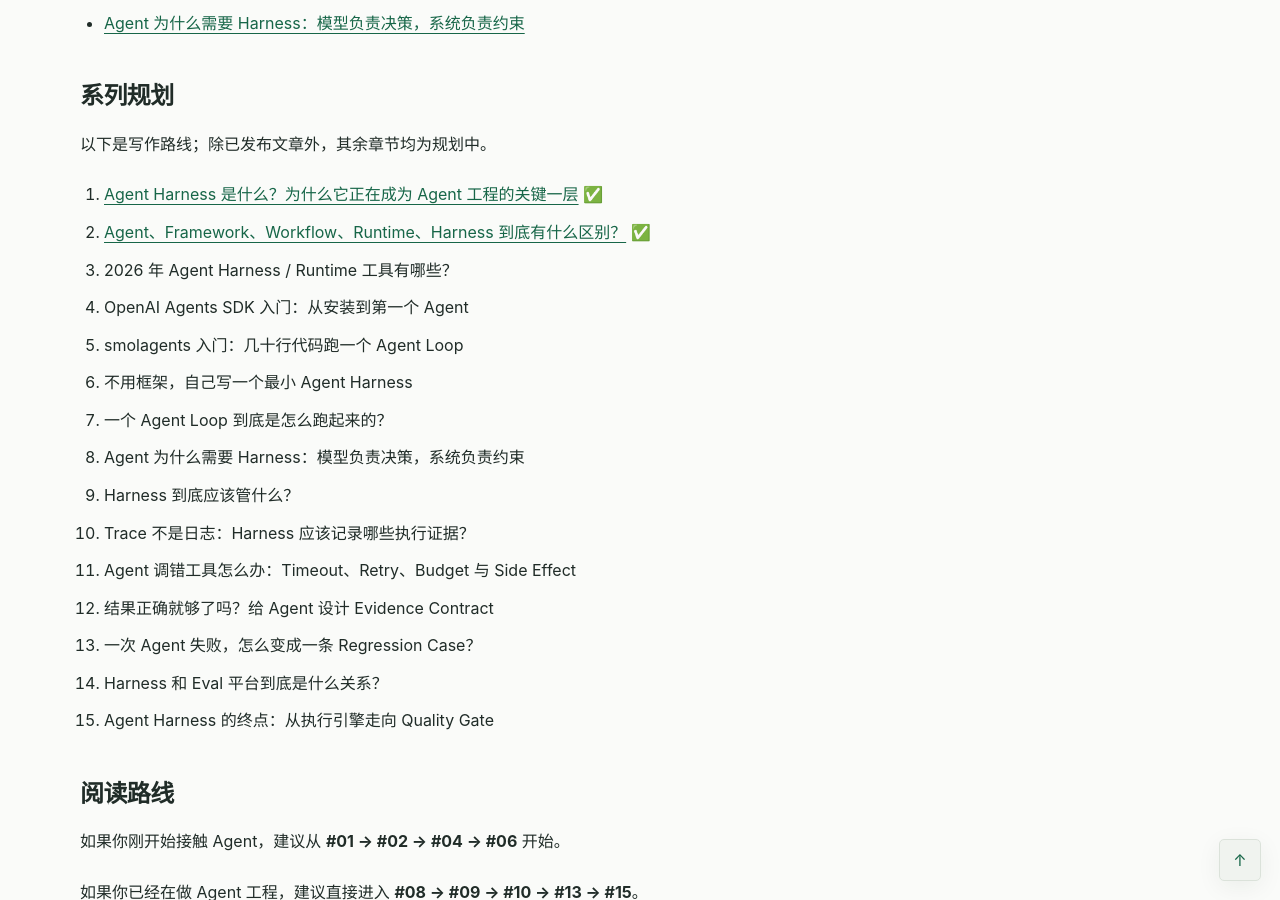
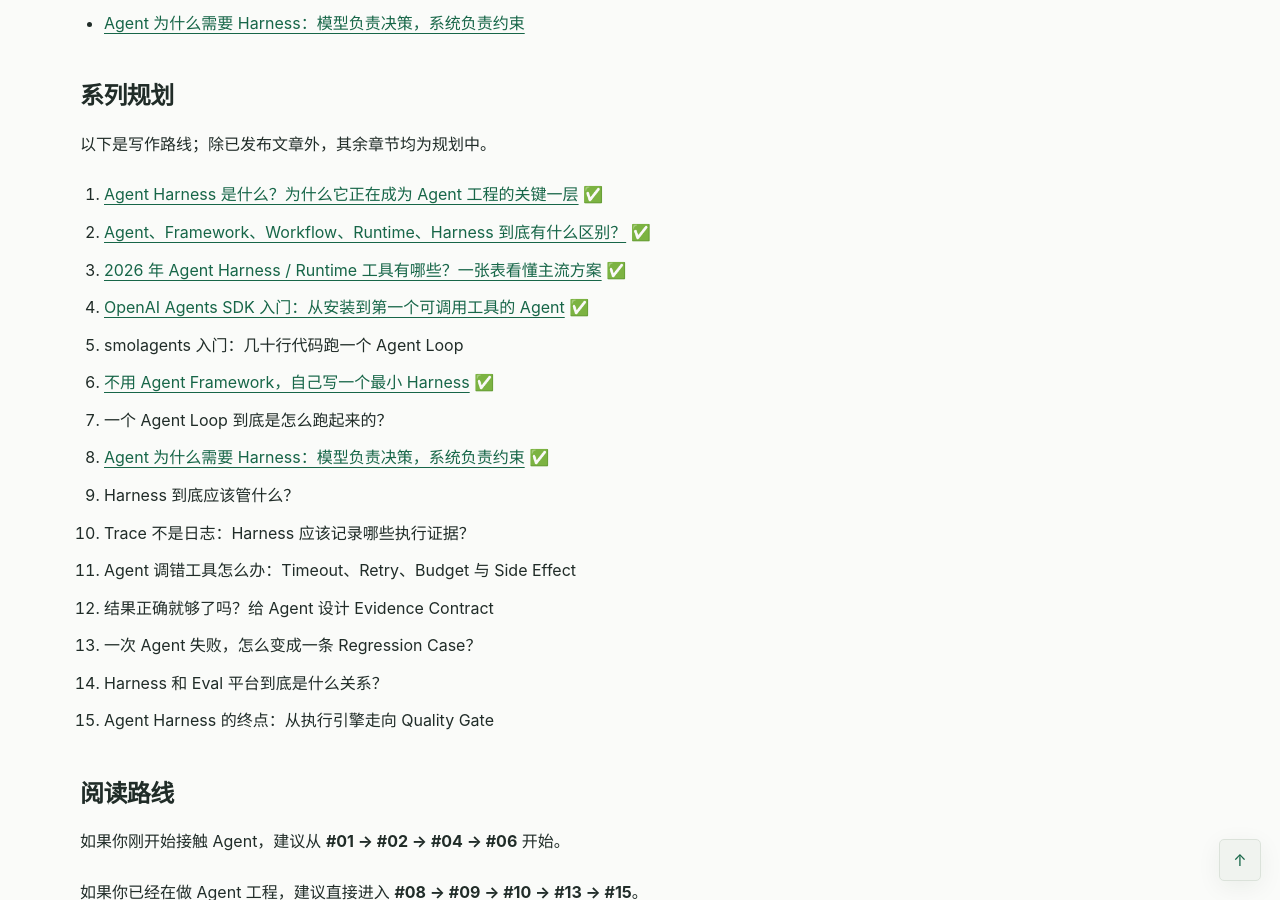
Before and after one commit to hugfeature/hugfeature.github.io, a Jekyll site: the page built from harness.md, in a window 1280 px wide and 900 px high, scrolled down 967 px. Built offline with Jekyll 4.4.1, drawn with Linux system fonts in a browser that asks for light colours.

Commit message:
Publish Harness series #03 #04 #06 #08 in series index

```diff
--- a/harness.md
+++ b/harness.md
@@ -30,12 +30,12 @@
 
 1. [Agent Harness 是什么？为什么它正在成为 Agent 工程的关键一层](/harness/what-is-agent-harness/) ✅
 2. [Agent、Framework、Workflow、Runtime、Harness 到底有什么区别？](/harness/agent-framework-workflow-runtime-harness/) ✅
-3. 2026 年 Agent Harness / Runtime 工具有哪些？
-4. OpenAI Agents SDK 入门：从安装到第一个 Agent
+3. [2026 年 Agent Harness / Runtime 工具有哪些？一张表看懂主流方案](/harness/agent-harness-runtime-tools-2026/) ✅
+4. [OpenAI Agents SDK 入门：从安装到第一个可调用工具的 Agent](/harness/openai-agents-sdk-quickstart/) ✅
 5. smolagents 入门：几十行代码跑一个 Agent Loop
-6. 不用框架，自己写一个最小 Agent Harness
+6. [不用 Agent Framework，自己写一个最小 Harness](/harness/build-minimal-agent-harness/) ✅
 7. 一个 Agent Loop 到底是怎么跑起来的？
-8. Agent 为什么需要 Harness：模型负责决策，系统负责约束
+8. [Agent 为什么需要 Harness：模型负责决策，系统负责约束](/harness/why-agent-needs-harness/) ✅
 9. Harness 到底应该管什么？
 10. Trace 不是日志：Harness 应该记录哪些执行证据？
 11. Agent 调错工具怎么办：Timeout、Retry、Budget 与 Side Effect
```
